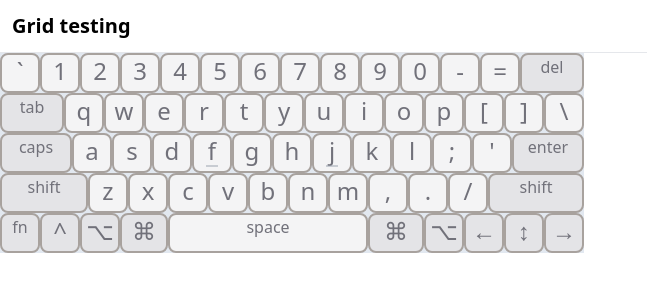
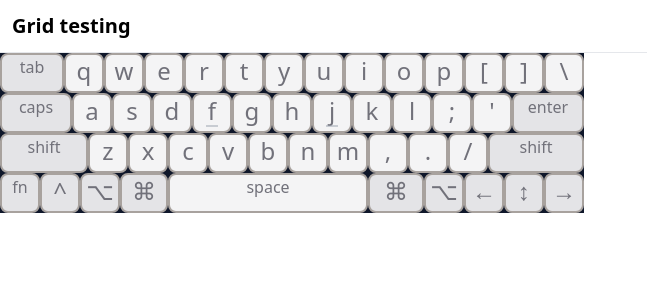
Before and after one commit to star-over/timrl-next, a Next.js app: page /test-grid in a window 1280 px wide. Shown: the top 300 px of the page, without its empty margins (0-647 px from the left). Built offline with nearby package versions, Linux system fonts and the light colour scheme.

Commit message:
fix: keyboard store object

```diff
--- a/components/Grid.tsx
+++ b/components/Grid.tsx
@@ -1,46 +1,56 @@
 import _ from "lodash";
 import { IPartState } from "../interfaces/interface";
 import { Button } from "./Button";
-import { IKbdLayout, IKbdLayoutItem, us } from "../data/kbdLayout";
+import { IKbdLayout, IKbdLayoutItem, kbdUsStandart } from "../data/kbdLayout";
 import { en, ILngLayout } from "../data/lngLayout";
 
 const gridClass = "flex-col inline-flex";
-const rowClass = "inline-flex flex-nowrap bg-slate-200 overflow-clip";
+const rowClass = "inline-flex flex-nowrap bg-slate-900 overflow-clip";
 const keyClass = "flex items-stretch text-2xl w-10 h-10";
 
+
 const renderGrid = (kbdLayout: IKbdLayout, lngLayout: ILngLayout) => {
+
+  // TODO: make function and move it out from the scope
   const lngIndex = _(lngLayout)
     .filter((e) => !e.shift)
     .keyBy((e) => e.kbdKey)
     .value();
 
+  // TODO: move it out from the scope
+  // TODO: make this without separate export interface
   const renderRow = (keys: IKbdLayoutItem[]) =>
-    keys.map(({ kbdKey, isHome, additionClass = "", buttonClass = "" }) => (
+    keys.map(({ keyId, isHome=false, css = "", buttonCss = "" }) => (
       <div
-        className={`${keyClass} ${additionClass}`}
-        key={kbdKey}
+        className={`${keyClass} ${css}`}
+        key={keyId}
       >
         <Button
-          symbol={lngIndex[kbdKey]?.symbol}
+          symbol={lngIndex[keyId]?.symbol}
           state={IPartState.INACTIVE}
           isHome={isHome}
-          additionClass={buttonClass}
+          additionClass={buttonCss}
         />
       </div>
     ));
 
-  const renderRows = (layout: IKbdLayout) =>
-    layout.map((rows, index) => (
+  // TODO: move it out from the scope
+  const renderRows = ({ layout }: IKbdLayout) =>
+    layout.map(({ rowId, css="", keys }) => (
       <div
-        className={rowClass}
-        // eslint-disable-next-line react/no-array-index-key
-        key={index}
+        className={`${rowClass} ${css}`}
+        key={rowId}
       >
-        {renderRow(rows)}
+        {renderRow(keys)}
       </div>
     ));
 
-  return <div className={gridClass}>{renderRows(kbdLayout)}</div>;
+  return (
+    <div
+      className={`${gridClass} ${kbdLayout.css}`}
+    >
+      {renderRows(kbdLayout)}
+    </div>);
 };
 
-export const Grid = () => renderGrid(us, en);
+export const Grid = () => renderGrid(kbdUsStandart, en);
--- a/data/kbdLayout.ts
+++ b/data/kbdLayout.ts
@@ -1,78 +1,101 @@
-import {IKbdKey} from "../interfaces/virtual-key";
+import { IKbdKey } from "../interfaces/virtual-key";
 
-export interface IKbdLayoutItem { kbdKey: IKbdKey,  isHome?: true, additionClass?: string, buttonClass?: string}
-export type IKbdLayout = IKbdLayoutItem[][];
+export interface IKbdLayoutItem {
+  keyId: IKbdKey,
+  isHome?: boolean,
+  css?: string,
+  buttonCss?:
+  string
+};
 
-export const us: IKbdLayout = [
-  [
-    { kbdKey: IKbdKey.Backquote },
-    { kbdKey: IKbdKey.Digit1 },
-    { kbdKey: IKbdKey.Digit2 },
-    { kbdKey: IKbdKey.Digit3 },
-    { kbdKey: IKbdKey.Digit4 },
-    { kbdKey: IKbdKey.Digit5 },
-    { kbdKey: IKbdKey.Digit6 },
-    { kbdKey: IKbdKey.Digit7 },
-    { kbdKey: IKbdKey.Digit8 },
-    { kbdKey: IKbdKey.Digit9 },
-    { kbdKey: IKbdKey.Digit0 },
-    { kbdKey: IKbdKey.Minus },
-    { kbdKey: IKbdKey.Equal },
-    { kbdKey: IKbdKey.Backspace, additionClass: "w-16 text-base", buttonClass: "bg-zinc-200" },
-  ], [
-    { kbdKey: IKbdKey.Tab, additionClass: "w-16 text-base", buttonClass: "bg-zinc-200" },
-    { kbdKey: IKbdKey.KeyQ },
-    { kbdKey: IKbdKey.KeyW },
-    { kbdKey: IKbdKey.KeyE },
-    { kbdKey: IKbdKey.KeyR },
-    { kbdKey: IKbdKey.KeyT },
-    { kbdKey: IKbdKey.KeyY },
-    { kbdKey: IKbdKey.KeyU },
-    { kbdKey: IKbdKey.KeyI },
-    { kbdKey: IKbdKey.KeyO },
-    { kbdKey: IKbdKey.KeyP },
-    { kbdKey: IKbdKey.BracketLeft },
-    { kbdKey: IKbdKey.BracketRight },
-    { kbdKey: IKbdKey.Backslash },
-  ], [
-    { kbdKey: IKbdKey.CapsLock, additionClass: "w-18 text-base", buttonClass: "bg-zinc-200"  },
-    { kbdKey: IKbdKey.KeyA },
-    { kbdKey: IKbdKey.KeyS },
-    { kbdKey: IKbdKey.KeyD },
-    { kbdKey: IKbdKey.KeyF, isHome: true },
-    { kbdKey: IKbdKey.KeyG },
-    { kbdKey: IKbdKey.KeyH },
-    { kbdKey: IKbdKey.KeyJ, isHome: true},
-    { kbdKey: IKbdKey.KeyK },
-    { kbdKey: IKbdKey.KeyL },
-    { kbdKey: IKbdKey.Semicolon },
-    { kbdKey: IKbdKey.Quote },
-    { kbdKey: IKbdKey.Enter, additionClass: "w-18 text-base", buttonClass: "bg-zinc-200"  },
-  ], [
-    { kbdKey: IKbdKey.ShiftLeft, additionClass: "w-22 text-base", buttonClass: "bg-zinc-200" },
-    { kbdKey: IKbdKey.KeyZ },
-    { kbdKey: IKbdKey.KeyX },
-    { kbdKey: IKbdKey.KeyC },
-    { kbdKey: IKbdKey.KeyV },
-    { kbdKey: IKbdKey.KeyB },
-    { kbdKey: IKbdKey.KeyN },
-    { kbdKey: IKbdKey.KeyM },
-    { kbdKey: IKbdKey.Comma },
-    { kbdKey: IKbdKey.Period },
-    { kbdKey: IKbdKey.Slash },
-    { kbdKey: IKbdKey.ShiftRight, additionClass: "w-24 text-base", buttonClass: "bg-zinc-200" },
-  ], [
-    { kbdKey: IKbdKey.Fn, additionClass: "w-10 text-base", buttonClass: "bg-zinc-200"},
-    { kbdKey: IKbdKey.ControlLeft, additionClass: "w-10", buttonClass: "bg-zinc-200" },
-    { kbdKey: IKbdKey.AltLeft, additionClass: "w-10", buttonClass: "bg-zinc-200"},
-    { kbdKey: IKbdKey.MetaLeft, additionClass: "w-12", buttonClass: "bg-zinc-200" },
+export interface IKbdLayout {
+  id: string,
+  name: string,
+  css?: string,
+  layout: {
+    rowId: number,
+    css?: string,
+    keys: IKbdLayoutItem[],
+  }[],
+};
 
-    { kbdKey: IKbdKey.Space, additionClass: "w-50 text-base"},
-
-    { kbdKey: IKbdKey.MetaRight, additionClass: "w-14", buttonClass: "bg-zinc-200" },
-    { kbdKey: IKbdKey.AltRight, buttonClass: "bg-zinc-200"},
-    { kbdKey: IKbdKey.ArrowLeft, buttonClass: "bg-zinc-200" },
-    { kbdKey: IKbdKey.ArrowUp, buttonClass: "bg-zinc-200" },
-    { kbdKey: IKbdKey.ArrowRight, buttonClass: "bg-zinc-200" },
+export const kbdUsStandart: IKbdLayout = {
+  id: "US",
+  name: "US Standart Layout",
+  css: "",
+  layout: [
+    {
+      rowId: 1,
+      css: "",
+      keys: [
+        { keyId: IKbdKey.Tab, css: "w-16 text-base", buttonCss: "bg-zinc-200" },
+        { keyId: IKbdKey.KeyQ },
+        { keyId: IKbdKey.KeyW },
+        { keyId: IKbdKey.KeyE },
+        { keyId: IKbdKey.KeyR },
+        { keyId: IKbdKey.KeyT },
+        { keyId: IKbdKey.KeyY },
+        { keyId: IKbdKey.KeyU },
+        { keyId: IKbdKey.KeyI },
+        { keyId: IKbdKey.KeyO },
+        { keyId: IKbdKey.KeyP },
+        { keyId: IKbdKey.BracketLeft },
+        { keyId: IKbdKey.BracketRight },
+        { keyId: IKbdKey.Backslash },
+      ],
+    },
+    {
+      rowId: 2,
+      css: "",
+      keys: [
+        { keyId: IKbdKey.CapsLock, css: "w-18 text-base", buttonCss: "bg-zinc-200" },
+        { keyId: IKbdKey.KeyA },
+        { keyId: IKbdKey.KeyS },
+        { keyId: IKbdKey.KeyD },
+        { keyId: IKbdKey.KeyF, isHome: true },
+        { keyId: IKbdKey.KeyG },
+        { keyId: IKbdKey.KeyH },
+        { keyId: IKbdKey.KeyJ, isHome: true },
+        { keyId: IKbdKey.KeyK },
+        { keyId: IKbdKey.KeyL },
+        { keyId: IKbdKey.Semicolon },
+        { keyId: IKbdKey.Quote },
+        { keyId: IKbdKey.Enter, css: "w-18 text-base", buttonCss: "bg-zinc-200" },
+      ],
+    },
+    {
+      rowId: 3,
+      css: "",
+      keys: [
+        { keyId: IKbdKey.ShiftLeft, css: "w-22 text-base", buttonCss: "bg-zinc-200" },
+        { keyId: IKbdKey.KeyZ },
+        { keyId: IKbdKey.KeyX },
+        { keyId: IKbdKey.KeyC },
+        { keyId: IKbdKey.KeyV },
+        { keyId: IKbdKey.KeyB },
+        { keyId: IKbdKey.KeyN },
+        { keyId: IKbdKey.KeyM },
+        { keyId: IKbdKey.Comma },
+        { keyId: IKbdKey.Period },
+        { keyId: IKbdKey.Slash },
+        { keyId: IKbdKey.ShiftRight, css: "w-24 text-base", buttonCss: "bg-zinc-200" },
+      ],
+    },
+    {
+      rowId: 4,
+      css: "",
+      keys: [
+        { keyId: IKbdKey.Fn, css: "w-10 text-base", buttonCss: "bg-zinc-200" },
+        { keyId: IKbdKey.ControlLeft, css: "w-10", buttonCss: "bg-zinc-200" },
+        { keyId: IKbdKey.AltLeft, css: "w-10", buttonCss: "bg-zinc-200" },
+        { keyId: IKbdKey.MetaLeft, css: "w-12", buttonCss: "bg-zinc-200" },
+        { keyId: IKbdKey.Space, css: "w-50 text-base" },
+        { keyId: IKbdKey.MetaRight, css: "w-14", buttonCss: "bg-zinc-200" },
+        { keyId: IKbdKey.AltRight, buttonCss: "bg-zinc-200" },
+        { keyId: IKbdKey.ArrowLeft, buttonCss: "bg-zinc-200" },
+        { keyId: IKbdKey.ArrowUp, buttonCss: "bg-zinc-200" },
+        { keyId: IKbdKey.ArrowRight, buttonCss: "bg-zinc-200" },
+      ],
+    },
   ],
-];
+};
```
